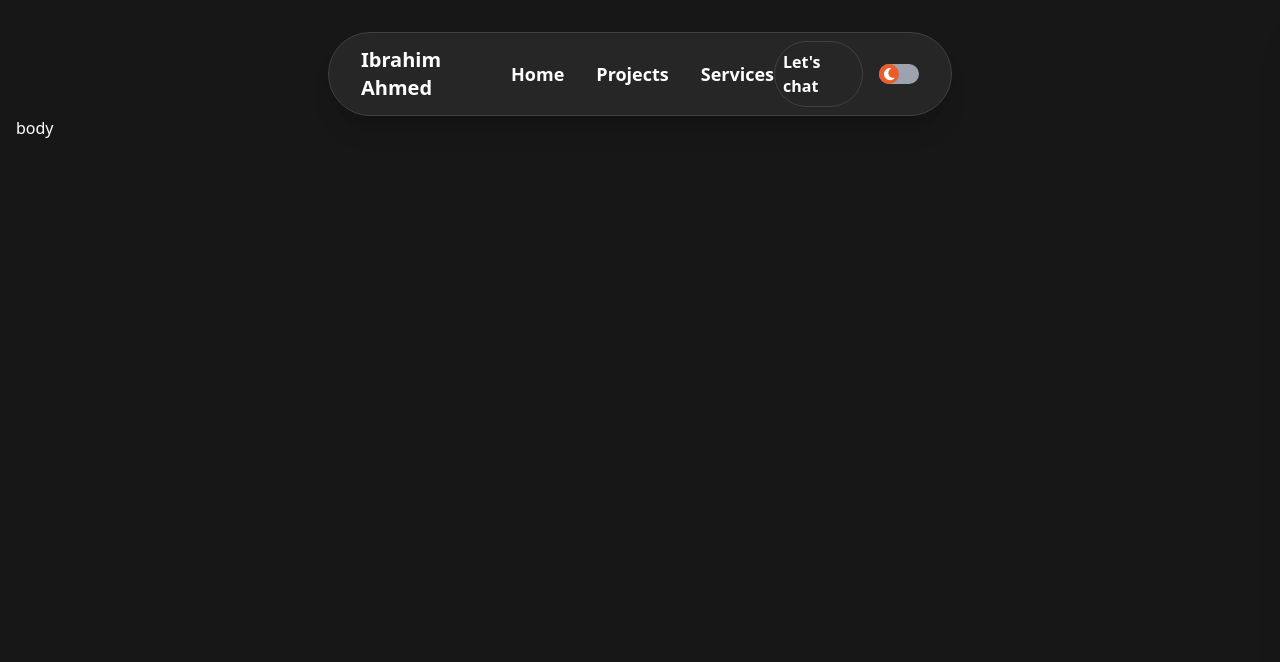
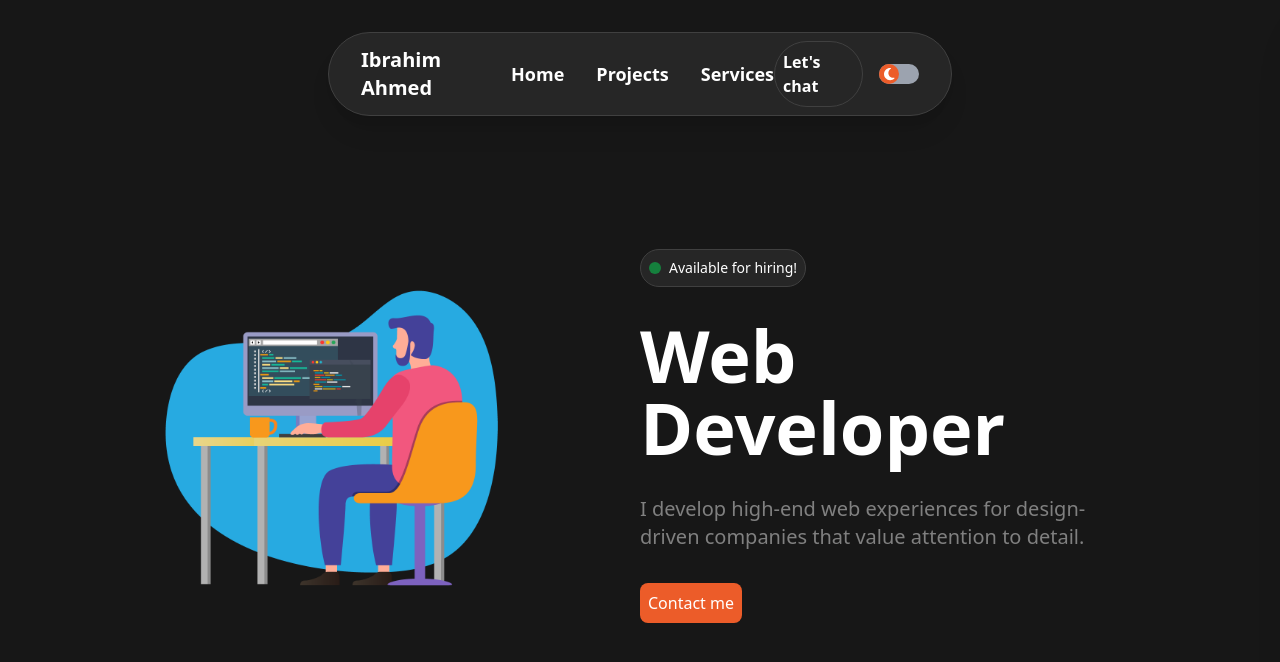
Before and after one commit to ib-ahmedd/portfolio, a Next.js app: page / in a window 1280 px wide. Shown: the top 662 px of the page. Built offline with nearby package versions, Linux system fonts and the light colour scheme.

Commit message:
complete hero section

```diff
--- a/app/page.tsx
+++ b/app/page.tsx
@@ -1,5 +1,11 @@
+import { Hero } from "@components";
+
 function Home() {
-  return <main className="h-screen">body</main>;
+  return (
+    <main className="h-screen">
+      <Hero />
+    </main>
+  );
 }
 
 export default Home;
--- /dev/null
+++ b/components/Hero.tsx
@@ -0,0 +1,40 @@
+import Image from "next/image";
+import Link from "next/link";
+import React from "react";
+
+function Hero() {
+  return (
+    <section className="flex flex-col-reverse lg:flex-row items-center w-full xl:w-4/5 pt-32 mx-auto">
+      <div className="w-full md:w-3/5 lg:w-1/2 flex justify-center lg:justify-start">
+        <div className="relative w-96 h-96">
+          <Image
+            src="/images/hero/developer.png"
+            alt="developer"
+            fill
+            className="object-contain"
+          />
+        </div>
+      </div>
+      <div className="w-full md:w-3/5 lg:w-1/2 text-center lg:text-left flex flex-col items-center lg:items-start gap-8">
+        <span className="flex items-center gap-2 w-fit p-2 bg-navbar-light dark:bg-navbar-dark rounded-full border border-navbar-light-b dark:border-border-grey text-sm">
+          <div className="w-3 h-3 rounded-full bg-green-700"></div>
+          <p>Available for hiring!</p>
+        </span>
+
+        <h1 className="text-5xl md:text-7xl font-bold">Web Developer</h1>
+        <p className="text-site-text-gray text-xl">
+          I develop high-end web experiences for design-driven companies that
+          value attention to detail.
+        </p>
+        <Link
+          href="#contact"
+          className="text-white bg-site-orange p-2 w-fit rounded-lg"
+        >
+          Contact me
+        </Link>
+      </div>
+    </section>
+  );
+}
+
+export default Hero;
--- a/components/index.ts
+++ b/components/index.ts
@@ -1,3 +1,4 @@
 import Navbar from "./Navbar";
+import Hero from "./Hero";
 
-export { Navbar };
+export { Navbar, Hero };
```
Also changed, not shown: public/images/hero/developer.jpg (added), public/images/hero/developer.png (added).
